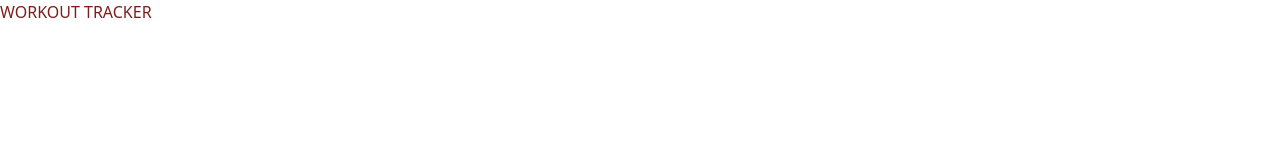
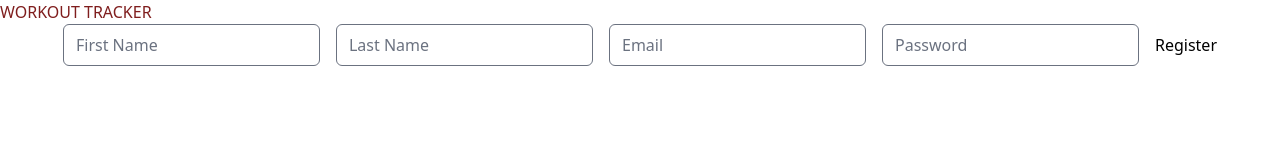
Before and after one commit to efoejean/WorkoutTracker, a website built with Vite: page src/index.html in a window 1280 px wide. Built offline with nearby package versions, Linux system fonts and the light colour scheme.

Commit message:
Add main form

```diff
--- a/src/index.html
+++ b/src/index.html
@@ -9,6 +9,52 @@
   </head>
   <body>
     <h1 class="text-red-900 uppercase">Workout Tracker</h1>
+    <main class="flex justify-center">
+      <form class="flex gap-4">
+        <div>
+          <label for="fname" class="sr-only"></label
+          ><input
+            type="text"
+            id="fname"
+            name="fname"
+            placeholder="First Name"
+            class="rounded-md"
+          />
+        </div>
+        <div>
+          <label for="lname" class="sr-only"></label
+          ><input
+            type="text"
+            id="lname"
+            name="lname"
+            placeholder="Last Name"
+            class="rounded-md"
+          />
+        </div>
+        <div>
+          <label for="email" class="sr-only"></label
+          ><input
+            type="email"
+            id="email"
+            name="email"
+            placeholder="Email"
+            class="rounded-md"
+          />
+        </div>
+        <div>
+          <label for="password" class="sr-only"></label
+          ><input
+            type="password"
+            id="password"
+            name="password"
+            placeholder="Password"
+            class="rounded-md"
+          />
+        </div>
+
+        <button type="submit" class="bg color">Register</button>
+      </form>
+    </main>
     <script src="./index.js" type="module"></script>
   </body>
 </html>
```
